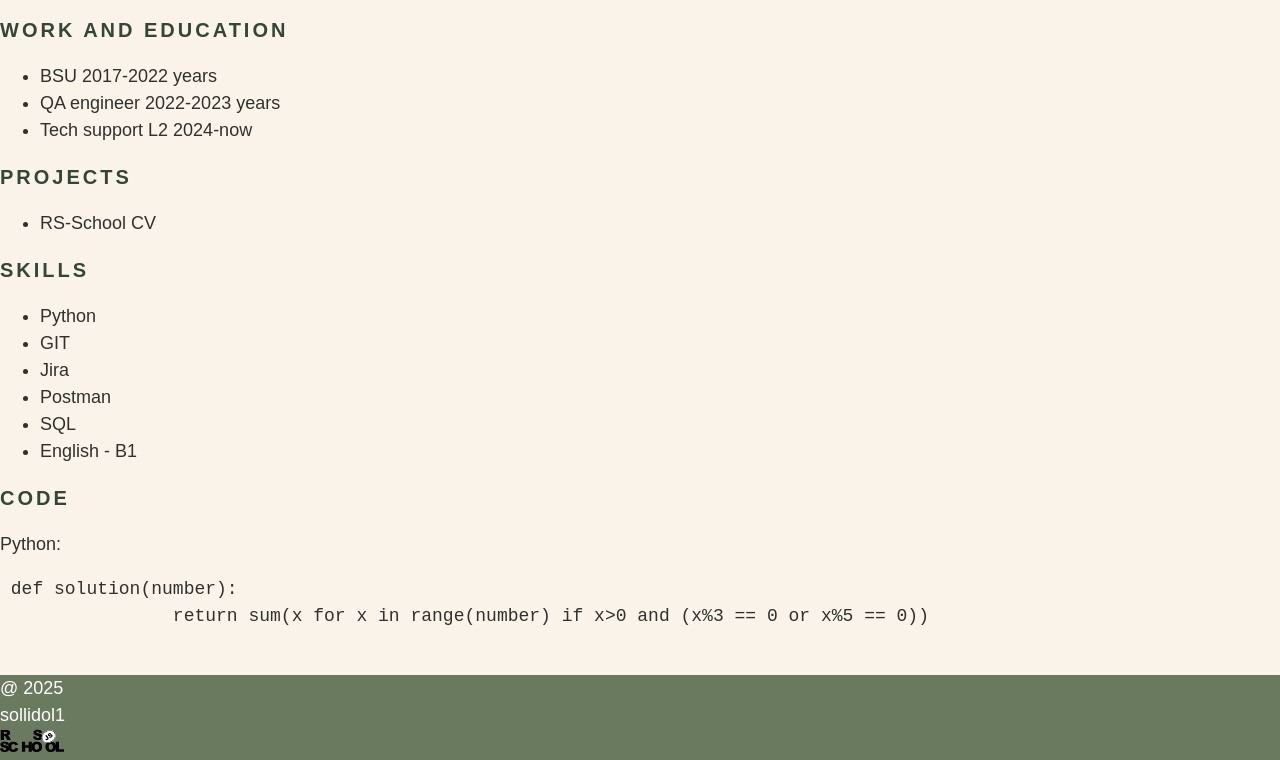
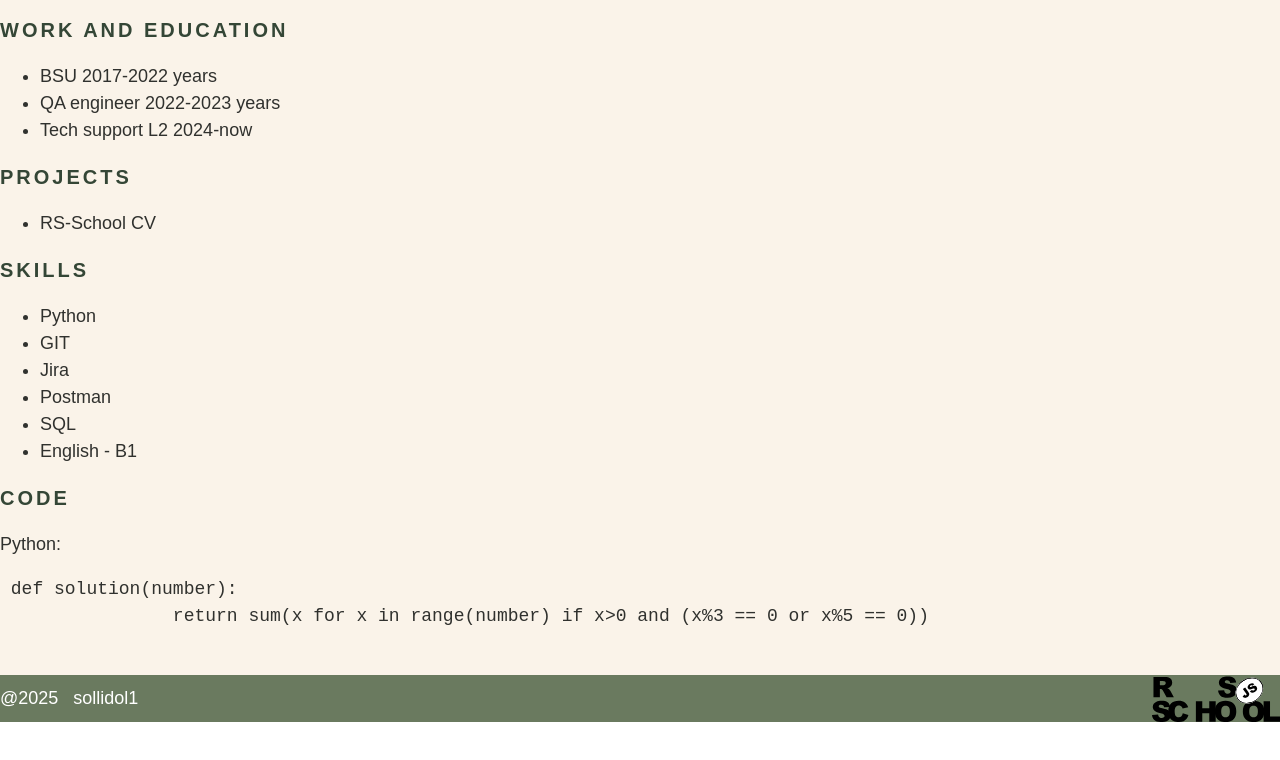
Before and after one commit to sollidol1/rsschool-cv, a plain HTML site: page index.html in a window 1280 px wide. Shown: the part 668-1428 px from the top of the page. After the commit the page ends 1390 px from the top, so only its background shows below. Drawn offline with Linux system fonts and the light colour scheme.

Commit message:
fix: footer info

```diff
--- a/index.html
+++ b/index.html
@@ -87,11 +87,10 @@
 
 
     <footer class="footer">
-        <div class="container">
-            <div class="footer-item">@ 2025</div>
-            <div class="footer-item"><a href="https://github.com/sollidol1" class="footer-link">sollidol1</a></div>
+        <div class="container footer-item">
+            <div class="footer-text">@2025 <a href="https://github.com/sollidol1" class="footer-link">sollidol1</a></div>
+            <img src="/assets/img/rs-school-logo.svg" width="10%" height="10%" class="footer-item" alt="RS-School">
         </div>
-        <img src="/assets/img/rs-school-logo.svg" width="5%" height="5%" alt="RS-School">
     </footer>
 </body>
 </html>
--- a/style.css
+++ b/style.css
@@ -77,21 +77,29 @@ body {
 }
 
 .footer-link {
+    padding: 0 10px;
     text-decoration: none;
     transition: 0.3s;
 }
 
 .footer-item {
+    display: flex;
+    justify-content: space-between;
+    align-items: center;
+    list-style: none;
+}
+
+.footer-text {
     color: #ffffff;
 }
 
-.footer-item a {
-  color: #ffffff;
-  text-decoration: none;
-  transition: color 0.5s;
+.footer-text a {
+    color: #ffffff;
+    text-decoration: none;
+    transition: color 0.5s;
 }
 
-.footer-item a:hover {
+.footer-text a:hover {
   color: #3d4647;
 }
 
```
